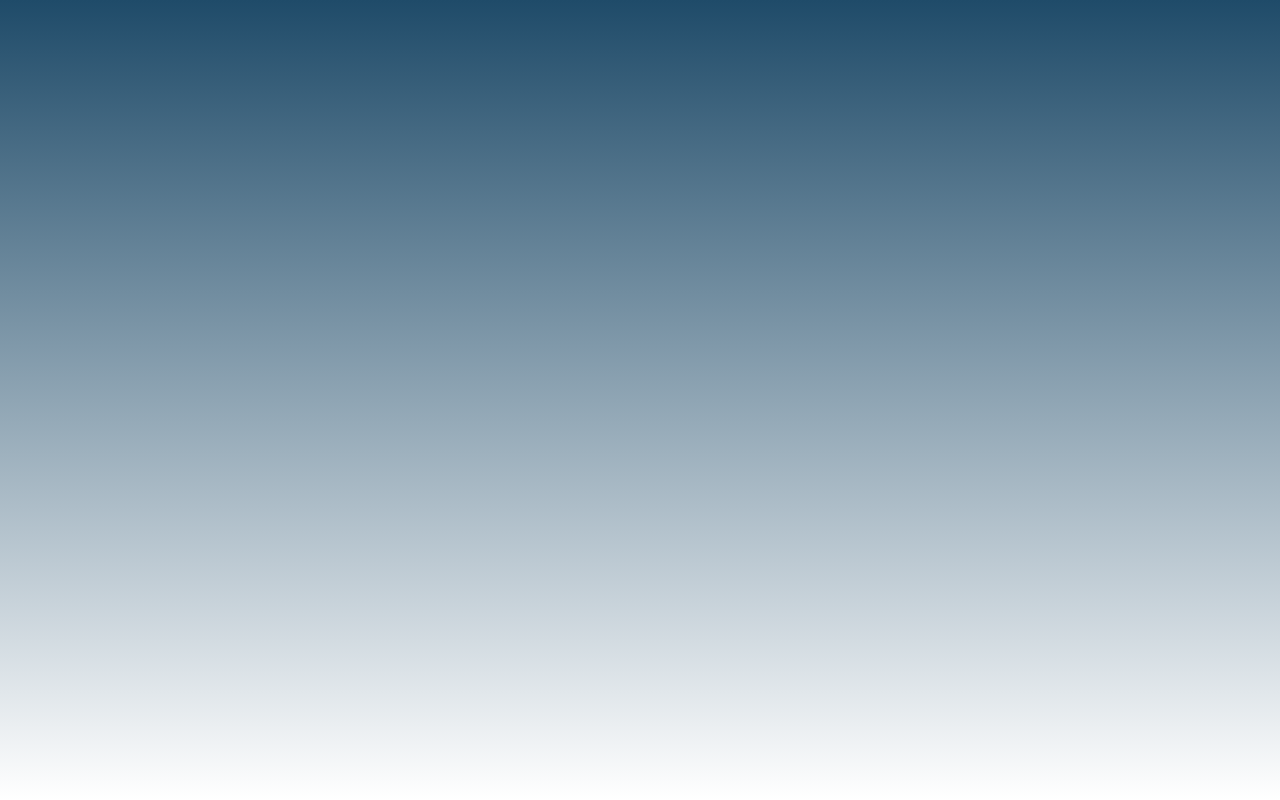
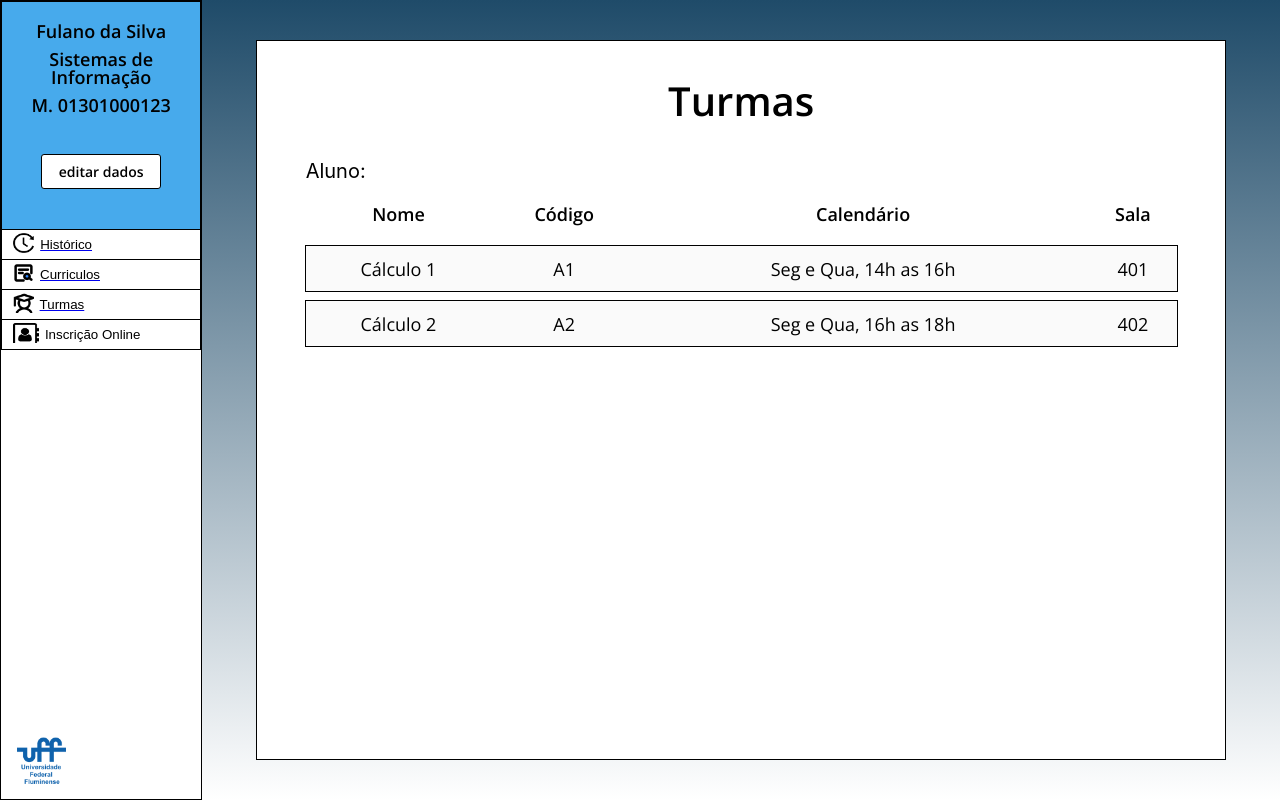
Before and after one commit to gustavo-ferreira03/projeto-iduff-front, a React (Create React App) app: page /Classroom in a window 1280 px wide. Before the commit this address had no page. Built offline with nearby package versions, Linux system fonts and the light colour scheme; a web font is replaced by a local one.

Commit message:
Turmas feita

```diff
--- a/src/components/Sidebar/NavBar/NavBar.jsx
+++ b/src/components/Sidebar/NavBar/NavBar.jsx
@@ -20,9 +20,11 @@ export default function NavBar() {
             img={curriculum_icon}
         >Curriculos</NavButton>
         </Link>
+        <Link to="/Classroom">
         <NavButton
             img={student_icon}
         >Turmas</NavButton>
+        </Link>
         <NavButton
             img={subscription_icon}
         >Inscrição Online</NavButton>
--- /dev/null
+++ b/src/pages/Classroom/Classroom.jsx
@@ -0,0 +1,35 @@
+import React from 'react';
+import classes from './Classroom.module.css';
+import Table from '../../components/Table/Table';
+import {Card} from '../../components/Card/Card';
+
+const columns = [
+    "Nome",
+    "Código",
+    "Calendário",
+    "Sala"
+]
+
+const data = [
+    ["Cálculo 1",
+    "A1",
+    "Seg e Qua, 14h as 16h",
+    "401"],
+    ["Cálculo 2",
+    "A2",
+    "Seg e Qua, 16h as 18h",
+    "402"]
+]
+
+export default function Classroom() {
+    return (
+        <Card title="Turmas">
+            <div className={classes.VizuAqui}>
+                <p className={classes.textStud}>Aluno: </p>
+                <div className={classes.Table}>
+                    <Table columns={columns} data={data}/>
+                </div>
+            </div>
+        </Card>
+    )
+}
--- /dev/null
+++ b/src/pages/Classroom/Classroom.module.css
@@ -0,0 +1,5 @@
+
+.textStud{
+    font-size: 20px;
+    font: #fafafa;
+}
--- a/src/routes/routes.js
+++ b/src/routes/routes.js
@@ -2,8 +2,9 @@ import React from 'react'
 import { BrowserRouter, Routes, Route} from 'react-router-dom'
 import {ViewResume} from '../pages/ViewResume/ViewResume'
 import {History} from '../pages/History/History'
+import Classroom from '../pages/Classroom/Classroom'
 import App from '../App.jsx'
-import Test from '../pages/Test'
+import Test from '../pages/Test';
 
 
 export default function GetRoutes() {
@@ -14,6 +15,7 @@ export default function GetRoutes() {
             <Route path="/" element={<App />}>
               <Route path='/ViewResume' element={<ViewResume />}></Route>
               <Route path='/History' element={<History />}></Route>
+              <Route path='/Classroom' element={<Classroom />}></Route>
             </Route>
         </Routes>
     </BrowserRouter>
```
